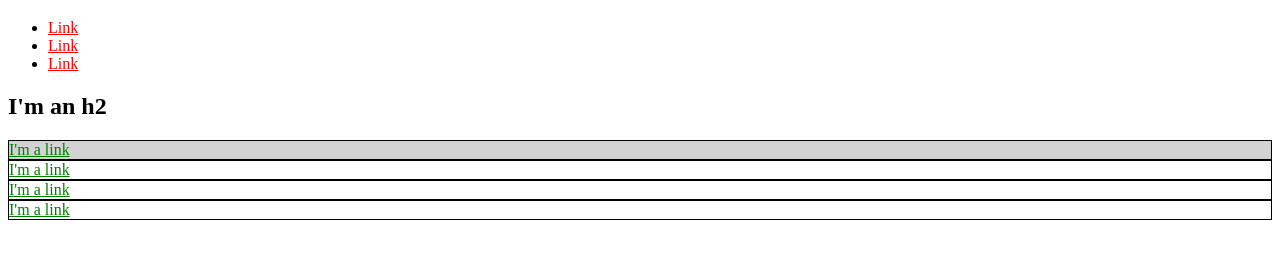
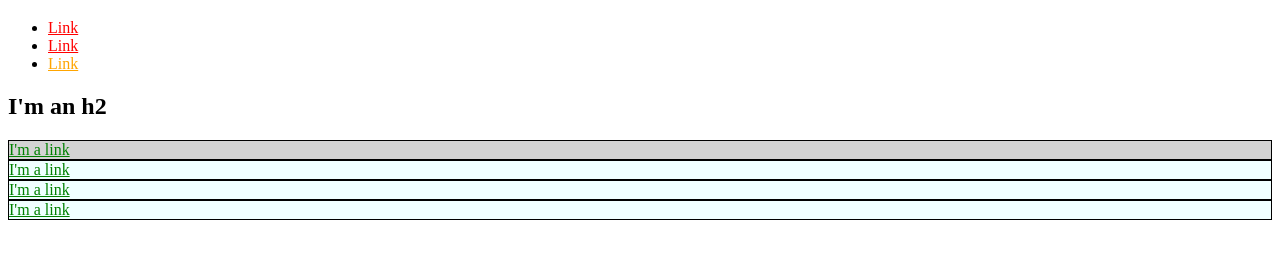
Before and after one commit to gkritchie/gkritchie.github.io, a plain HTML site: page index.html in a window 1280 px wide. Shown: the part 61-320 px from the top of the page. Drawn offline with Linux system fonts and the light colour scheme.

Commit message:
1.5 - Exercises, added a couple new styles

```diff
--- a/index.html
+++ b/index.html
@@ -16,6 +16,12 @@
             .bio-box a {
                 color: green;
             }
+            #orangey {
+                color: orange;
+            }
+            .azurey {
+                background-color: azure;
+            }
         </style>
     </head>
     <body>
@@ -28,20 +34,20 @@
                 <a href="http://example.com/">Link</a>
             </li>
             <li>
-                <a href="http://example.com/">Link</a>
+                <a id="orangey" href="http://example.com/">Link</a>
             </li>
         </ul>
         <h2>I'm an h2</h2>
-        <div id="exec-bio" class="bio-box">
+        <div id="exec-bio" class="bio-box azurey">
             <a href="http://example.com">I'm a link</a>
         </div>
-        <div class="bio-box">
+        <div class="bio-box azurey">
             <a href="http://example.com">I'm a link</a>
         </div>
-        <div class="bio-box">
+        <div class="bio-box azurey">
             <a href="http://example.com">I'm a link</a>
         </div>
-        <div class="bio-box">
+        <div class="bio-box azurey">
             <a href="http://example.com">I'm a link</a>
         </div>
     </body>
```
